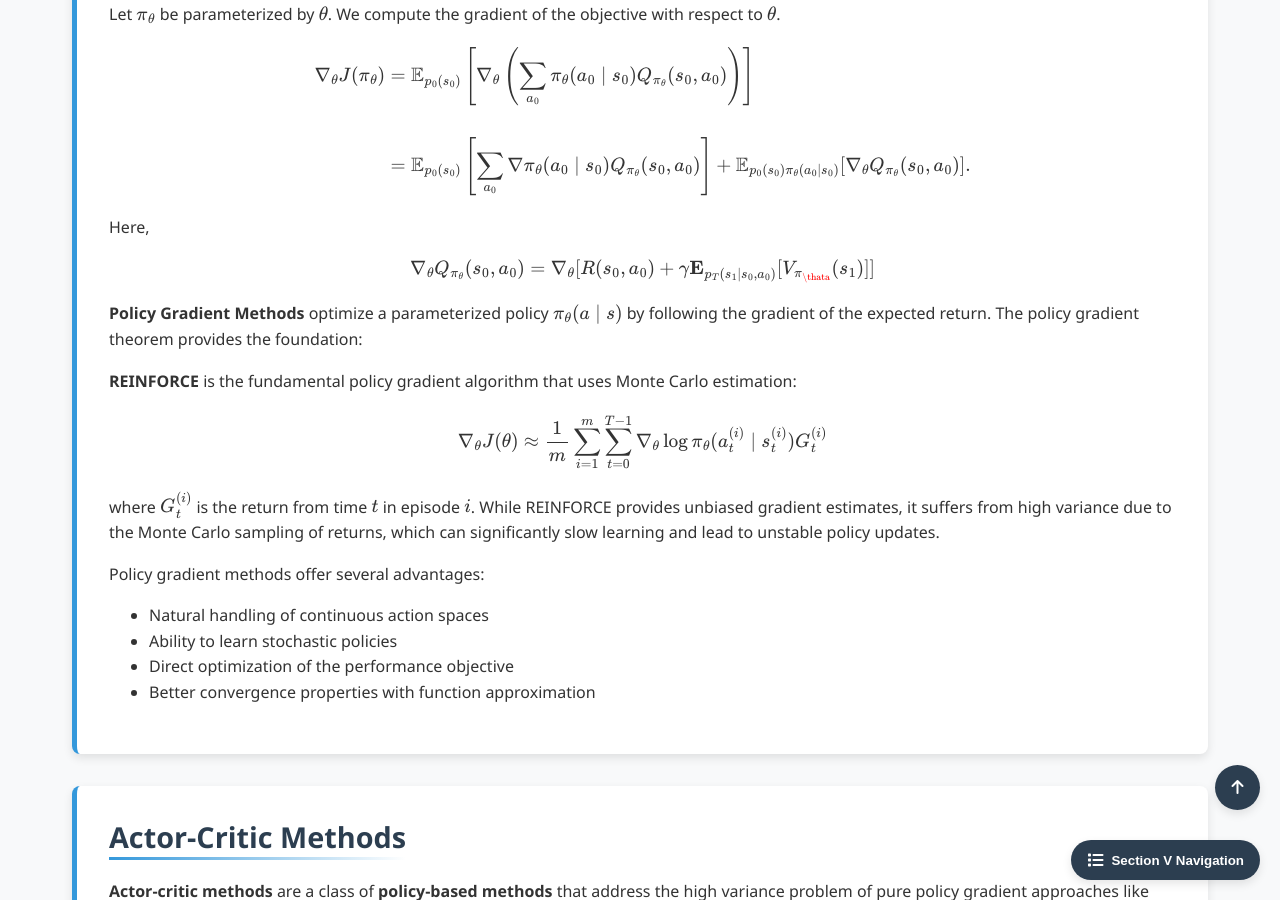
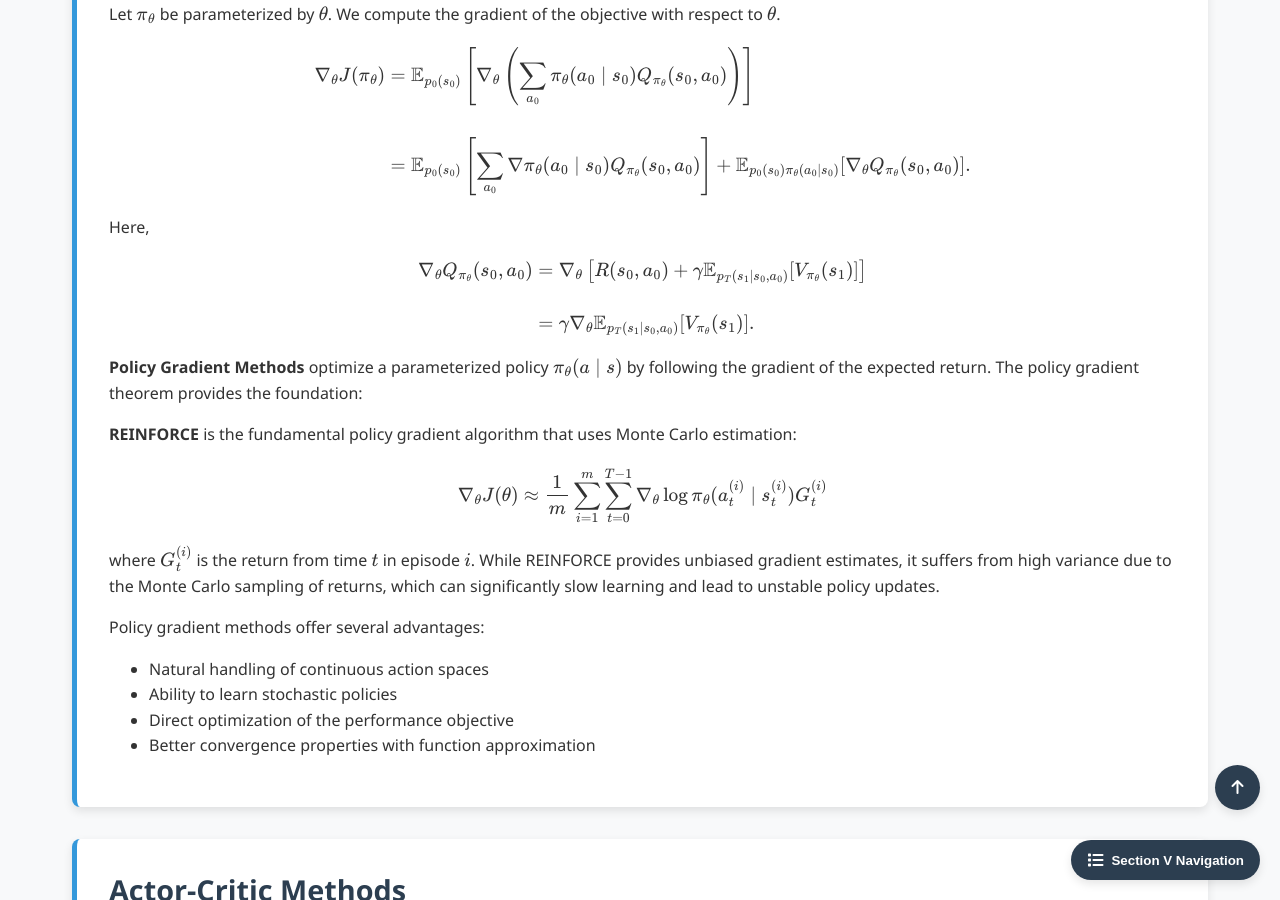
Before and after one commit to Yusukey01/yusukey01.github.io, a Jekyll site: the page built from Mathematics/Machine_learning/intro_RL.html, in a window 1280 px wide and 900 px high, scrolled down 14795 px. Built offline with Jekyll 4.4.1, drawn with Linux system fonts in a browser that asks for light colours.

Commit message:
update RL section, policy-based

```diff
--- a/Mathematics/Machine_learning/intro_RL.html
+++ b/Mathematics/Machine_learning/intro_RL.html
@@ -897,8 +897,11 @@ uses_python: false
                     \]
                     Here,
                     \[
+                    \begin{align*}
                     \nabla_{\mathbf{\theta}}Q_{\pi_{\mathbf{\theta}}}(s_0, a_0)
-                    = \nabla_{\mathbf{\theta}}[R(s_0, a_0) + \gamma \mathbf{E}_{p_T(s_1 \mid s_0, a_0)} [V_{\pi_{\mathbf{\thata}}}(s_1)]]
+                    &= \nabla_{\mathbf{\theta}}\left[R(s_0, a_0) + \gamma \mathbb{E}_{p_T(s_1 \mid s_0, a_0)} [V_{\pi_{\mathbf{\theta}}}(s_1)]\right] \\\\
+                    &= \gamma \nabla_{\mathbf{\theta}} \mathbb{E}_{p_T(s_1 \mid s_0, a_0)} [V_{\pi_{\mathbf{\theta}}}(s_1)].
+                    \end{align*}
                     \]
                 </p>
 
```
